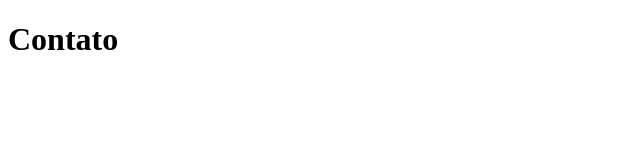
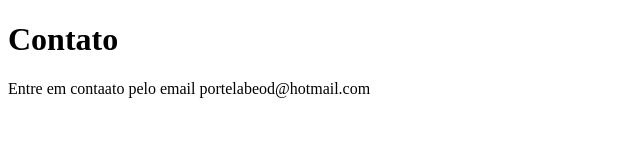
Before and after one commit to fcportela/sistema-de-cadastro, a plain HTML site: page contato.html in a window 1280 px wide. Shown: the whole page, without its empty margins (0-640 px from the left). Drawn offline with Linux system fonts and the light colour scheme.

Commit message:
adicionando o email de contato

```diff
--- a/contato.html
+++ b/contato.html
@@ -7,5 +7,6 @@
 </head>
 <body>
     <h1>Contato</h1>
+    <p>Entre em contaato pelo email portelabeod@hotmail.com</p>
 </body>
 </html>
```
